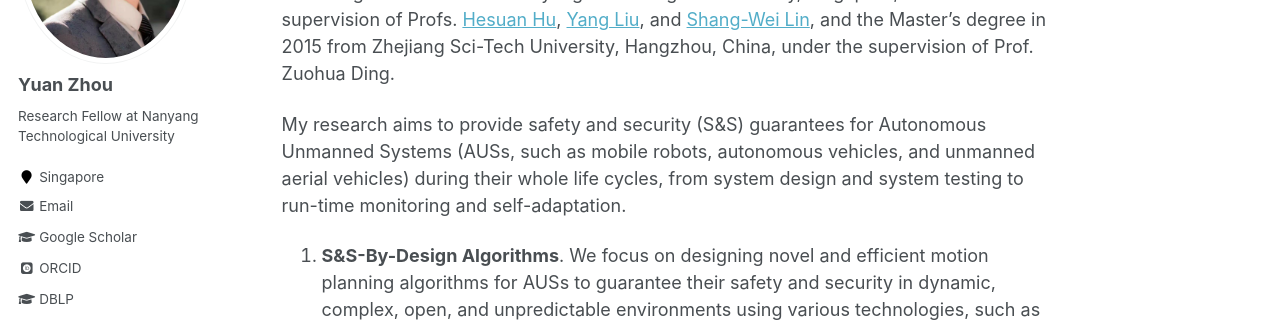
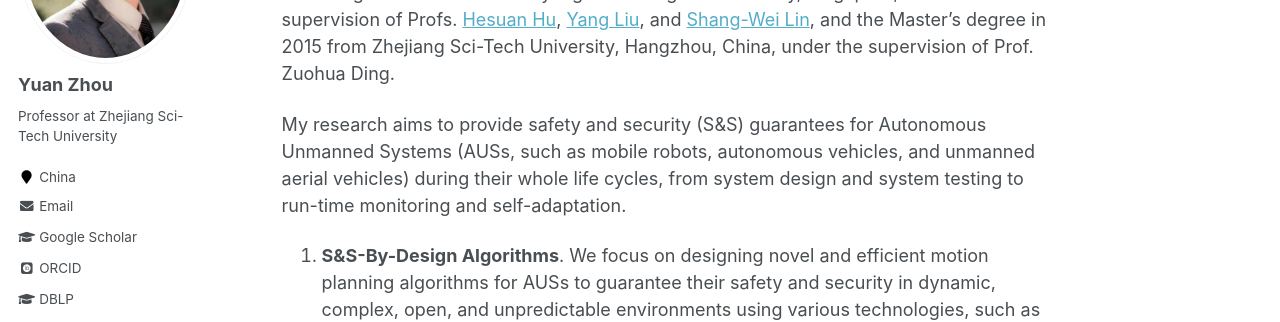
Before and after one commit to yuanzhou-yzhou/yuanzhou-yzhou.github.io, a Jekyll site: the page built from _pages/about.md, in a window 1280 px wide. Shown: the part 262-584 px from the top of the page. Built offline with Jekyll 4.4.1, drawn with Linux system fonts in a browser that asks for light colours; some web fonts are replaced; comment, search, counter and statistics services are not loaded.

Commit message:
Update _config.yml

```diff
--- a/_config.yml
+++ b/_config.yml
@@ -10,7 +10,7 @@ locale                   : "en-US"
 title                    : "Dr. Yuan Zhou's Homepage"
 title_separator          : "-"
 name                     : &name "Yuan Zhou"
-description              : &description "Research Fellow at Nangyang Technolgoical University"
+description              : &description "Professor at Zhejiang Sci-Tech University"
 url                      : https://yuanzhou-yzhou.github.io # the base hostname & protocol for your site e.g. "https://mmistakes.github.io"
 baseurl                  : "" # the subpath of your site, e.g. "/blog"
 repository               : "yuanzhou-yzhou/yuanzhou-yzhou.github.io"
@@ -82,12 +82,12 @@ analytics:
 author:
   name             : "Yuan Zhou"
   avatar           : "yzhou.png"
-  bio              : "Research Fellow at Nanyang Technological University"
-  location         : "Singapore"
+  bio              : "Professor at Zhejiang Sci-Tech University"
+  location         : "China"
   employer         :
   #pubmed           : "https://www.ncbi.nlm.nih.gov/pubmed/?term=john+snow"
   googlescholar    : "https://scholar.google.com/citations?hl=en&user=LpQcf2UAAAAJ"
-  email            : "y.zhou@ntu.edu.sg"
+  email            : "yzhou027@e.ntu.edu.sg"
   researchgate     :  # example: "https://www.researchgate.net/profile/yourprofile"
   uri              :
   bitbucket        :
```
